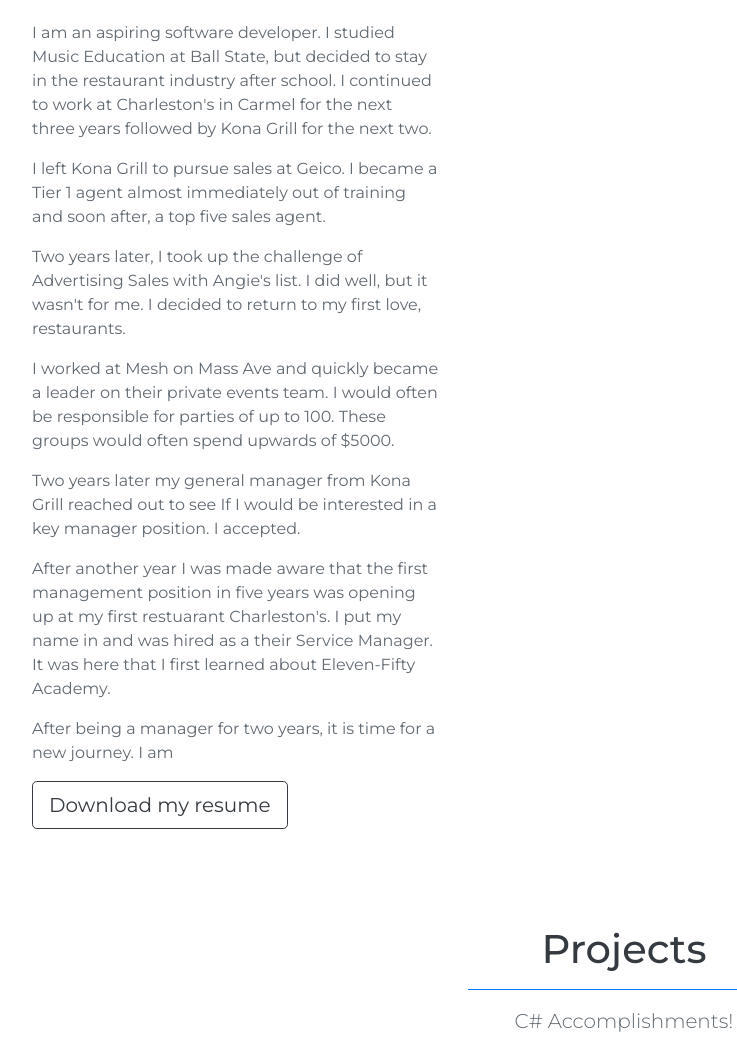
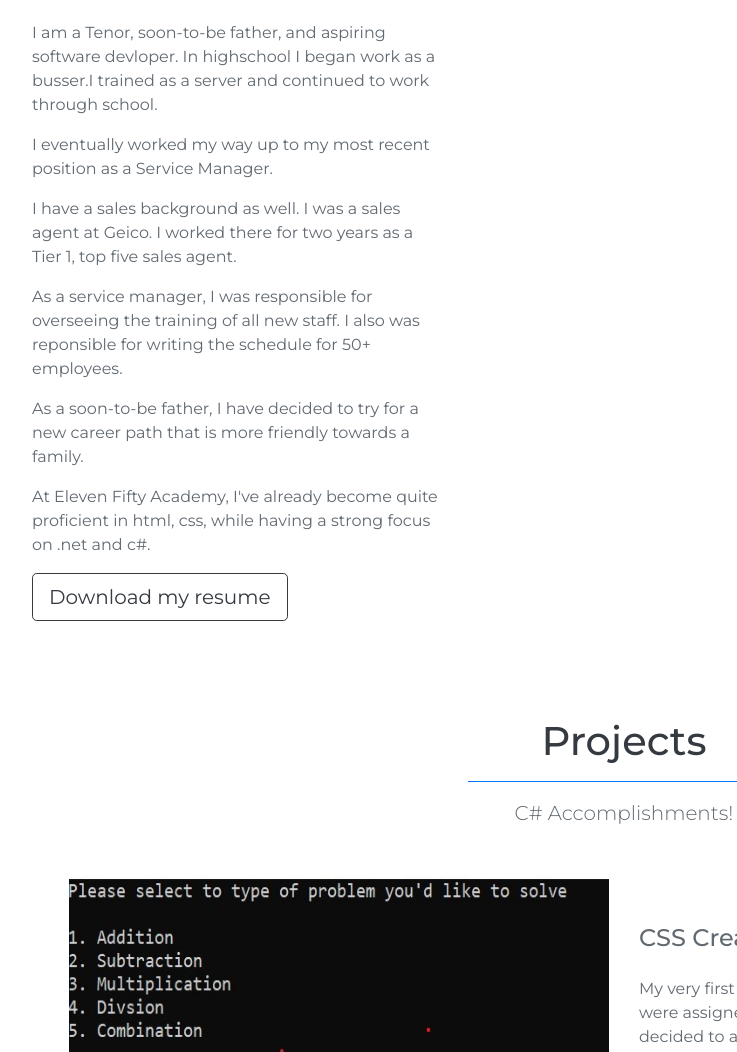
Before and after one commit to standridgedevelopment/Portfolio, a plain HTML site: page index.html in a window 1280 px wide. Shown: the part 283-1335 px from the top of the page, without its empty margins (16-753 px from the left). Drawn offline with Linux system fonts and the light colour scheme.

Commit message:
Update index.html

```diff
--- a/index.html
+++ b/index.html
@@ -53,14 +53,12 @@
 			<div class="col-lg-4 mx-5  my-lg-auto">
 				<h1 id="meet me" class = "text-dark front-eight-bold mb-3">Meet Me!</h1>
 				<div class="p mb-4">Hello! My name is Isaiah Standridge!</div>
-				<p>I am an aspiring software developer. I studied Music Education at Ball State, but decided to stay in the restaurant industry after school. I continued to work at Charleston's in Carmel for the next three years followed by Kona Grill for the next two. </p>
-				<p>I left Kona Grill to pursue sales at Geico. I became a Tier 1 agent almost immediately out of training and soon after, a top five sales agent.</p>
-				<p>Two years later, I took up the challenge of Advertising Sales with Angie's list. I did well, but it wasn't for me. I decided to return to my first love, restaurants.</p>
-				<p>I worked at Mesh on Mass Ave and quickly became a leader on their private events team. I would often be responsible for parties of up to 100. These groups would often spend upwards of $5000.</p>
-				<p>Two years later my general manager from Kona Grill reached out to see If I would be interested in a key manager position. I accepted. </p>
-				<p>After another year I was made aware that the first management position in five years was opening up at my first restuarant Charleston's. I put my name in and was hired as a their Service Manager.
-				   It was here that I first learned about Eleven-Fifty Academy. </p>
-				<p>After being a manager for two years, it is time for a new journey. I am </p>
+				<p>I am a Tenor, soon-to-be father, and aspiring software devloper. In highschool I began work as a busser.I trained as a server and continued to work through school. </p>
+				<p>I eventually worked my way up to my most recent position as a Service Manager.</p>
+				<p>I have a sales background as well. I was a sales agent at Geico. I worked there for two years as a Tier 1, top five sales agent.</p>
+				<p>As a service manager, I was responsible for overseeing the training of all new staff. I also was reponsible for writing the schedule for 50+ employees. </p>
+				<p>As a soon-to-be father, I have decided to try for a new career path that is more friendly towards a family.</p>
+				<p>At Eleven Fifty Academy, I've already become quite proficient in html, css, while having a strong focus on .net and c#.</p>
 				<a href="#" class="btn btn-outline-dark btn-lg">Download my resume</a>
 			</div>
 			<div class="col-lg-8 col-xl-6"><img src="assets/img/Me.jpg" alt="" class="w-100"></div>
@@ -84,7 +82,7 @@
 		<div class="col-md-6 my-6">
 			<img src="assets/img/Math Challenge.jpg" alt="" class="w-100 h-50 ">
 			<h4 class="my-4">Math Challenge!</h4>
-			<p>The project that stated it all for me. I started learning c# a month before my Software Development course began at Eleven-Fifty Academy.</p>
+			<p>The project that stated it all for me. I started learning c# a month before my Software Development course began at Eleven Fifty Academy.</p>
 			<p>This Math Program is the result of my home studies. It is common to create a basic calculator app when learning a language, but I wanted to do more.</p>
 			<p>This small console game lets you select between addition, subtraction, multiplication, division, or a mix. But it also has unlockable difficulty levels.</p>
 			<a href="https://github.com/standridgedevelopment/Math-Program"  target = "_blank" class="btn btn-outline-dark btn-md">Math Challenge</a>
@@ -93,7 +91,7 @@
 		<div class="col-md-6 my-6">
 			<img src="assets/img/Seal.jpg" alt="" class="w-100 ">
 			<h4 class="my-4">CSS Creature Project!</h4>
-			<p>My very first html/css project as a part of Eleven-Fifty Academy! We were assigned to create some creature only using html and css! I decided to add some animation. </p>
+			<p>My very first html/css project as a part of Eleven Fifty Academy! We were assigned to create some creature only using html and css! I decided to add some animation. </p>
 			<a href="https://codepen.io/standridgedevelopment/pen/xxVWRoB"  target = "_blank" class="btn btn-outline-dark btn-md">CSS Creature</a>
 		</div>
 
@@ -108,7 +106,7 @@
 		<div class="col-md-6 my-6">
 			<img src="assets/img/Gold Badge.jpg" alt="" class="w-100 ">
 			<h4 class="my-4">Miscellaneous Challege Projects!</h4>
-			<p>My very first html/css project as a part of Eleven-Fifty Academy!</p>
+			<p>My very first html/css project as a part of Eleven Fifty Academy!</p>
 			<a href="https://github.com/standridgedevelopment/Gold_Badge_Challenges"  target = "_blank" class="btn btn-outline-dark btn-md">Class Challenges</a>
 		</div>
 		<div class="col-md-6 my-6">
```
